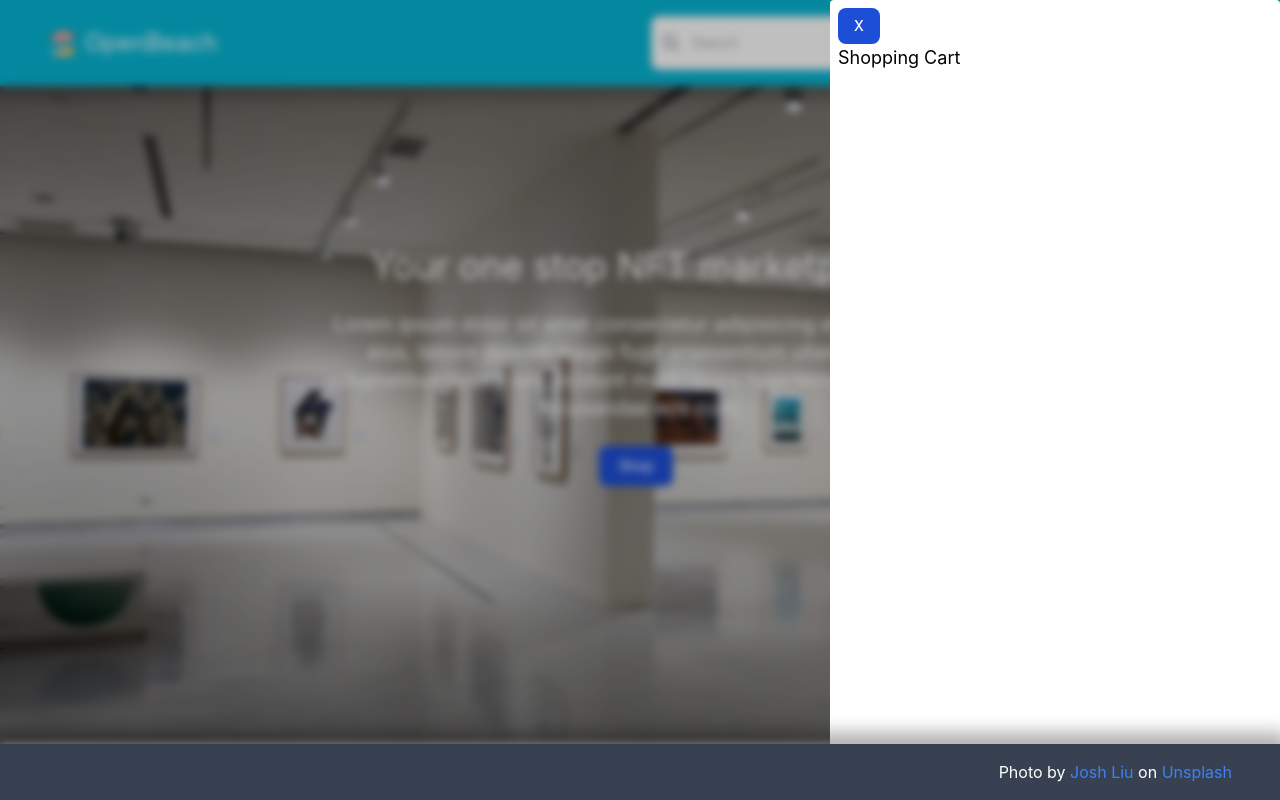
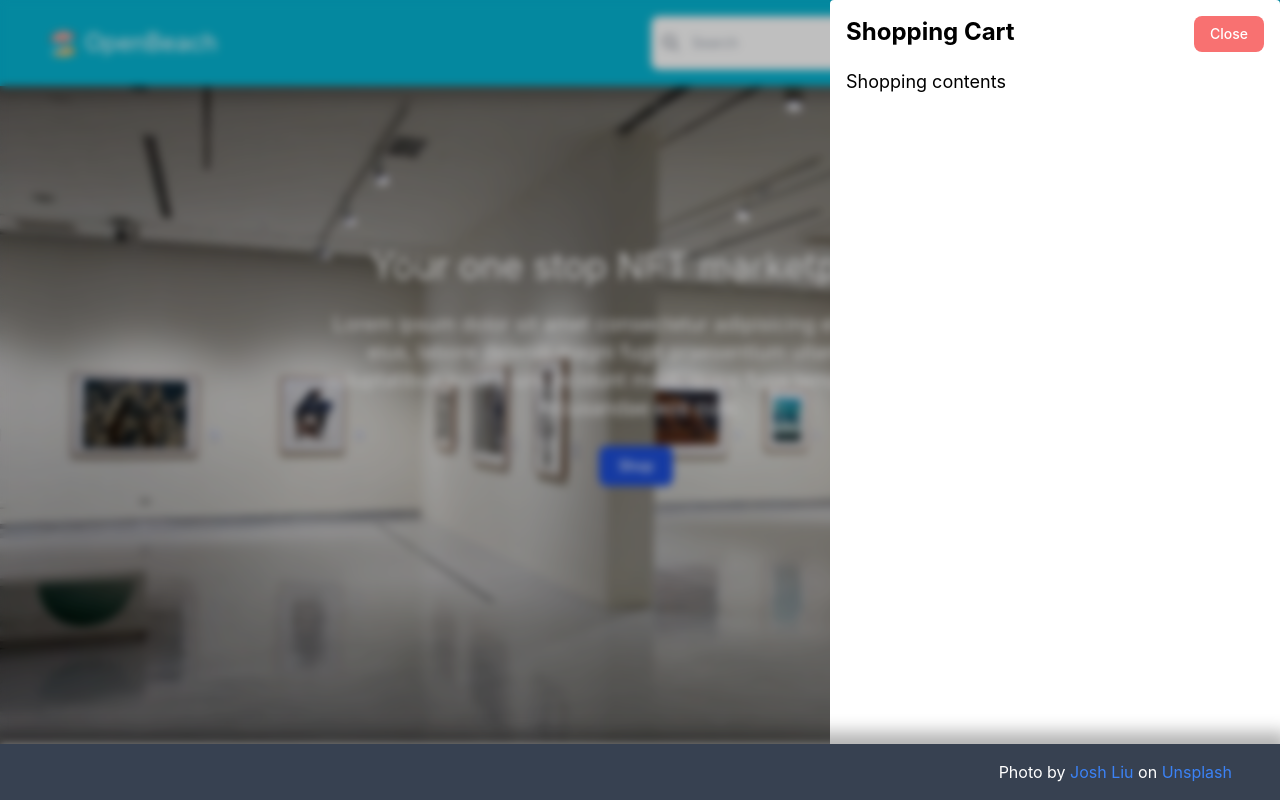
Before and after one commit to Tho-Tu/shopping-cart, a React (Vite) app: page / in a window 1280 px wide. Both pictures are taken after a click on the button "Shopping Cart". Built offline with nearby package versions, Linux system fonts and the light colour scheme.

Commit message:
Update shopping cart UI

```diff
--- a/src/components/Header.tsx
+++ b/src/components/Header.tsx
@@ -27,6 +27,7 @@ function Header() {
           className="min-w-max self-center"
           onClick={() => {
             setShowModal(!showModal);
+            document.body.style.overflow = showModal ? 'auto' : 'hidden';
           }}
         >
           Shopping Cart
@@ -35,6 +36,7 @@ function Header() {
           isVisible={showModal}
           onClose={() => {
             setShowModal(false);
+            document.body.style.overflow = showModal ? 'auto' : 'hidden';
           }}
         />
       </nav>
--- a/src/components/ShoppingCart.tsx
+++ b/src/components/ShoppingCart.tsx
@@ -15,22 +15,26 @@ function ShoppingCart({ isVisible, onClose }: shoppingCartProps) {
 
   return (
     <div
-      className="fixed inset-0 flex justify-end bg-black bg-opacity-25
+      className="fixed inset-0 flex h-screen justify-end bg-black bg-opacity-25
     backdrop-blur-sm"
       id="wrapper"
       onClick={handleClose}
     >
       <div className="w-[450px] text-black">
-        <div className="h-full rounded bg-white p-2">
+        <div className="flex h-full flex-col justify-between gap-4 rounded bg-white p-4">
+          <div className="flex justify-between">
+            <h1 className="text-2xl font-bold">Shopping Cart</h1>
             <button
-            className="button-blue z-10"
+              className="button-blue w-min bg-red-400"
               onClick={() => {
                 onClose();
               }}
             >
-            X
+              Close
             </button>
-          <h1>Shopping Cart</h1>
+          </div>
+          <div className="flex-auto">Shopping contents</div>
+          <button className="button-blue">Checkout</button>
         </div>
       </div>
     </div>
```
Lines whose indentation alone changed are shown as unchanged.
